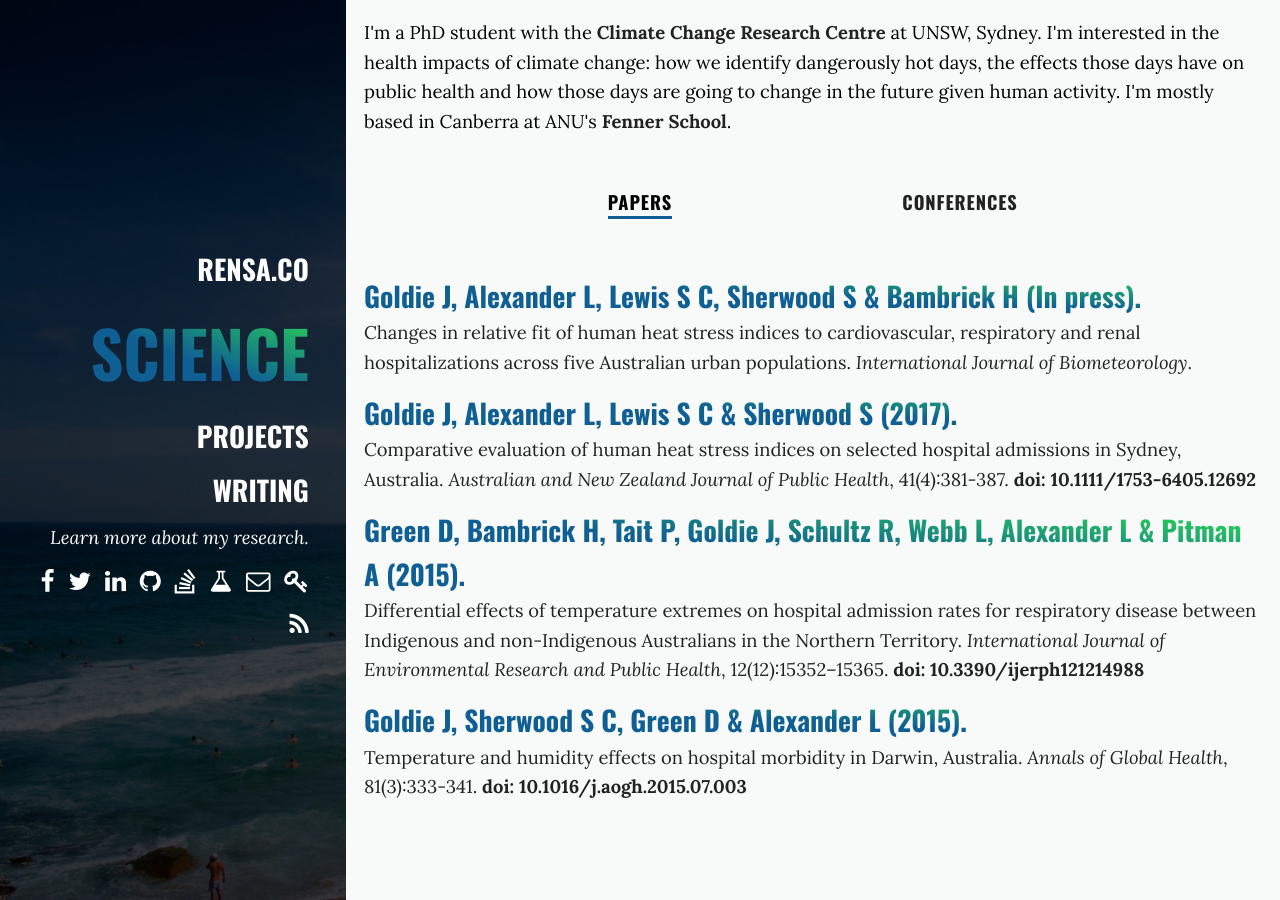
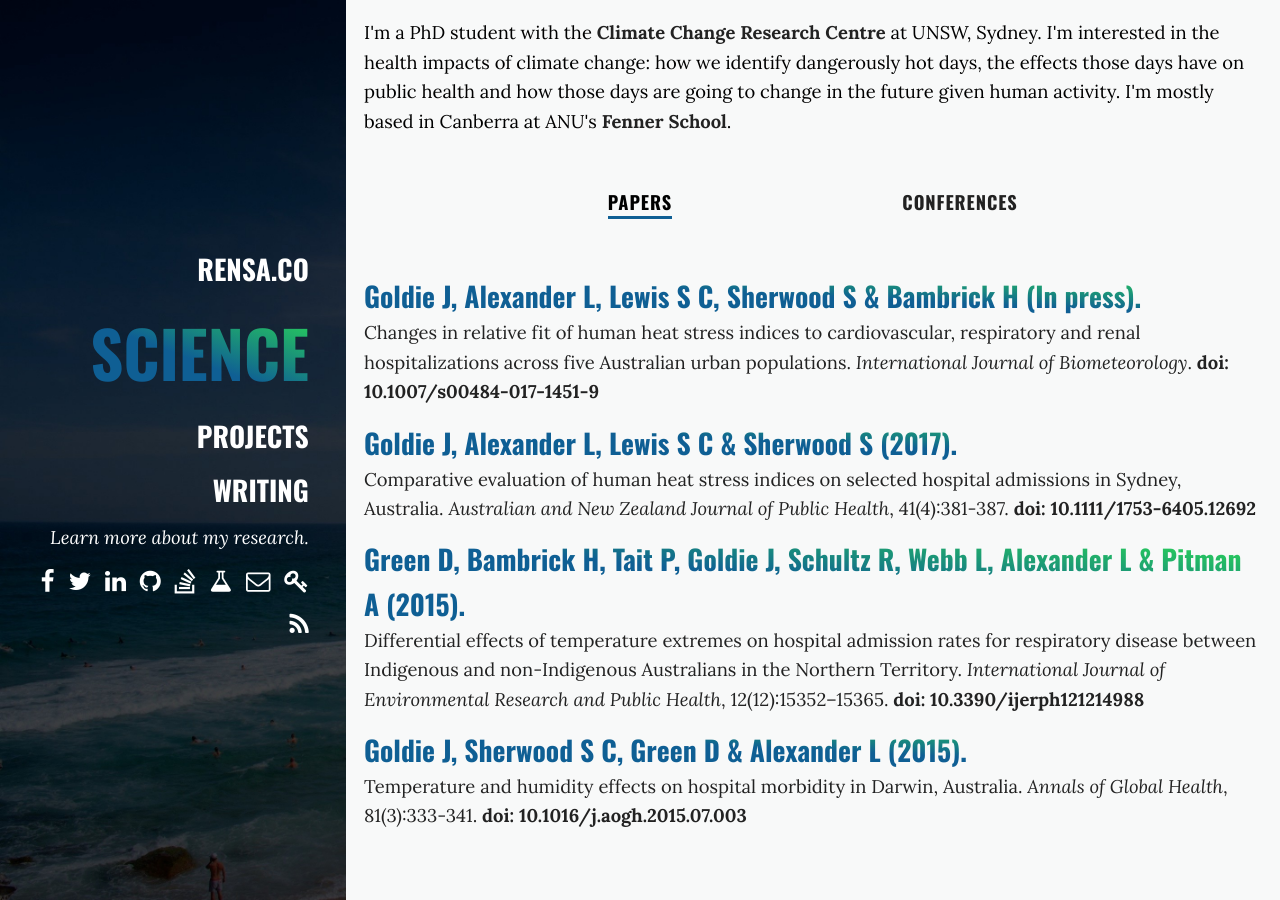
Before and after one commit to rensa/rensa.github.io, a Jekyll site: the page built from science.html, in a window 1280 px wide. Built offline with Jekyll 4.4.1, drawn with Linux system fonts in a browser that asks for light colours; nearby versions of some CDN libraries.

Commit message:
DOI for intercity paper

```diff
--- a/_posts/science/2017-09-21-relative-fit-heat-stress-five-cities.md
+++ b/_posts/science/2017-09-21-relative-fit-heat-stress-five-cities.md
@@ -15,7 +15,7 @@ ref-year: In press
 ref-title: Changes in relative fit of human heat stress indices to cardiovascular, respiratory and renal hospitalizations across five Australian urban populations
 ref-journal: International Journal of Biometeorology
 # ref-vol: 81(3):333-341
-# ref-doi:
+ref-doi: 10.1007/s00484-017-1451-9
 ---
 
 This article has been accepted by the _International Journal of Biometeorology_ but has not yet been published.
```
